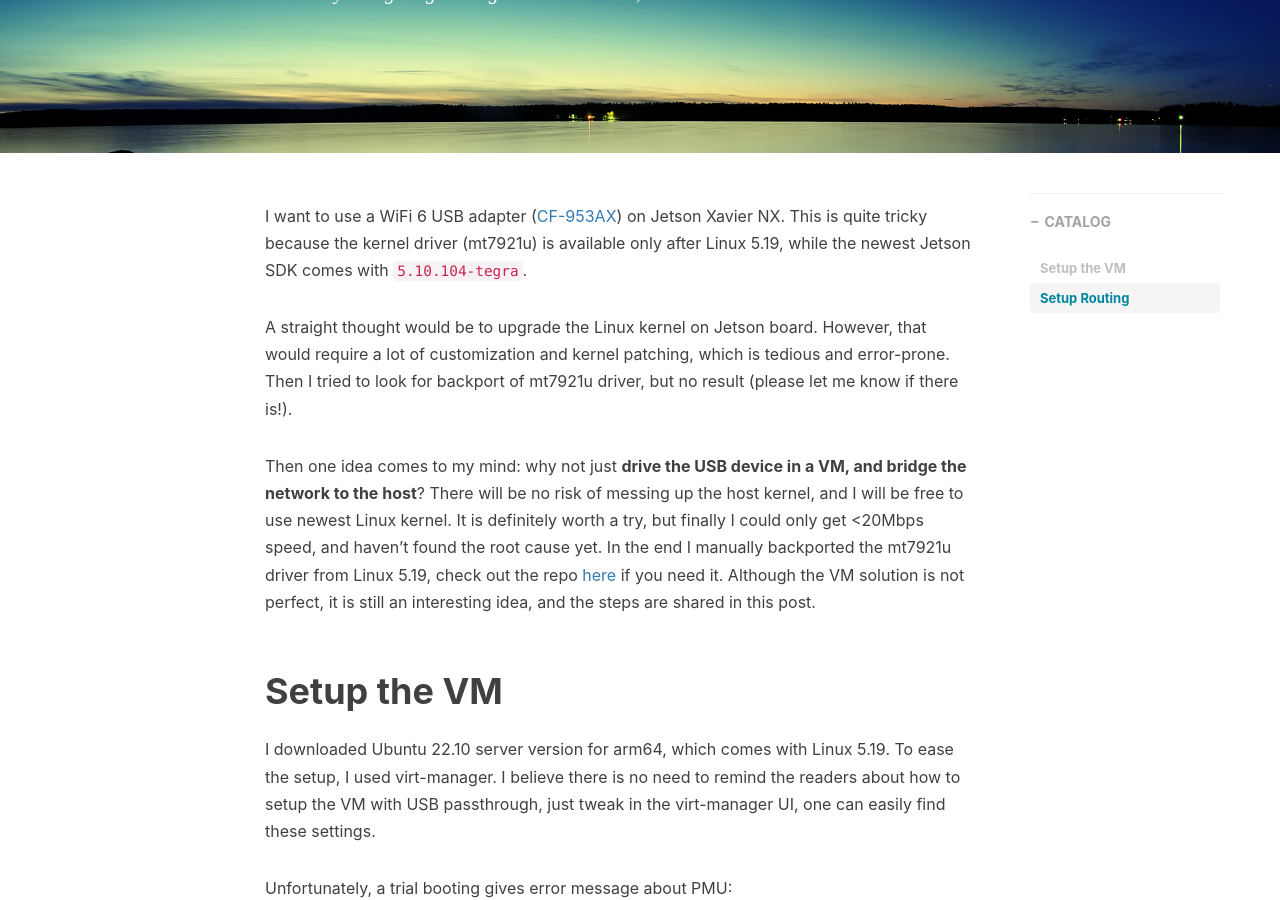
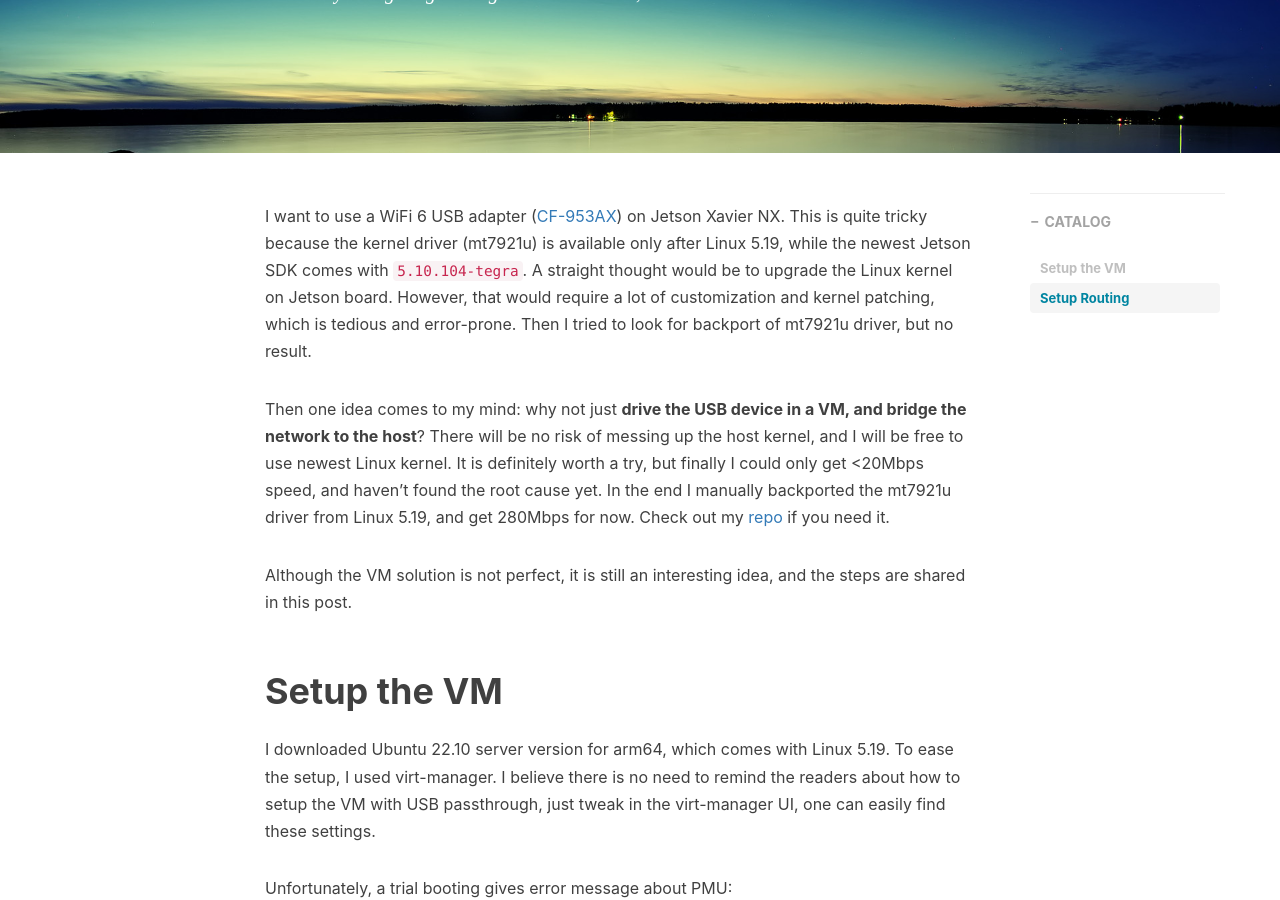
Before and after one commit to shengliangd/shengliangd.github.io, a Jekyll site: the page built from _posts/2022-12-29-jetson-wifi6.md, in a window 1280 px wide and 900 px high, scrolled down 304 px. Built offline with Jekyll 4.4.1, drawn with Linux system fonts in a browser that asks for light colours; nearby versions of some CDN libraries; comment, search, counter and statistics services are not loaded.

Commit message:
Update 2022-12-29-jetson-wifi6.md

```diff
--- a/_posts/2022-12-29-jetson-wifi6.md
+++ b/_posts/2022-12-29-jetson-wifi6.md
@@ -11,15 +11,16 @@ published: True
 
 I want to use a WiFi 6 USB adapter ([CF-953AX](http://www.comfast.cn/index.php?m=content&c=index&a=show&catid=13&id=149)) on Jetson Xavier NX.
 This is quite tricky because the kernel driver (mt7921u) is available only after Linux 5.19, while the newest Jetson SDK comes with `5.10.104-tegra`.
-
 A straight thought would be to upgrade the Linux kernel on Jetson board.
 However, that would require a lot of customization and kernel patching, which is tedious and error-prone.
-Then I tried to look for backport of mt7921u driver, but no result (please let me know if there is!).
+Then I tried to look for backport of mt7921u driver, but no result.
 
 Then one idea comes to my mind: why not just **drive the USB device in a VM, and bridge the network to the host**?
 There will be no risk of messing up the host kernel, and I will be free to use newest Linux kernel.
 It is definitely worth a try, but finally I could only get \<20Mbps speed, and haven't found the root cause yet.
-In the end I manually backported the mt7921u driver from Linux 5.19, check out the repo [here](https://github.com/ShengliangD/mt76-backport.git) if you need it.
+In the end I manually backported the mt7921u driver from Linux 5.19, and get 280Mbps for now.
+Check out my [repo](https://github.com/ShengliangD/mt76-backport.git) if you need it.
+
 Although the VM solution is not perfect, it is still an interesting idea, and the steps are shared in this post.
 
 # Setup the VM
```
